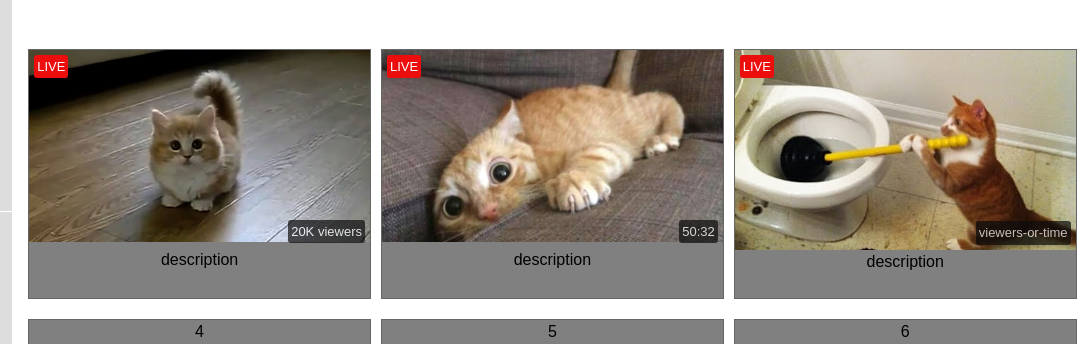
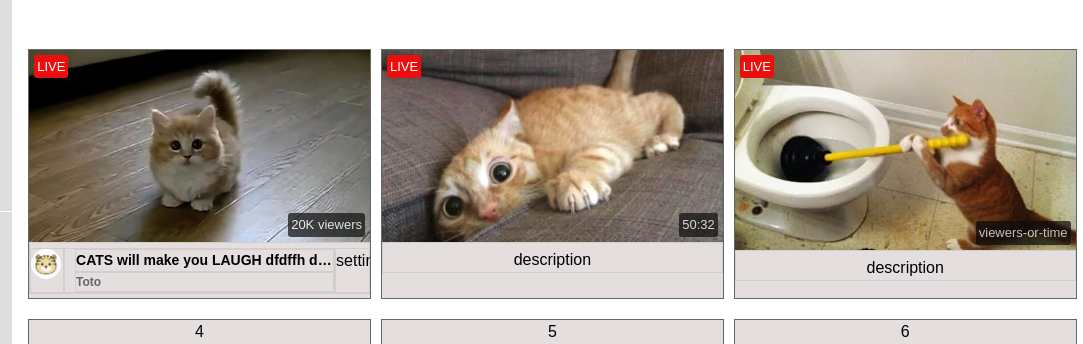
Before and after one commit to vasylpopovych/layout-of-streaming-service, a plain HTML site: page index.html in a window 1280 px wide. Shown: the part 456-800 px from the top of the page, 197-1280 px from the left. Drawn offline with Linux system fonts and the light colour scheme.

Commit message:
configure long nickname in description video-container in styles.scss

```diff
--- a/index.html
+++ b/index.html
@@ -141,8 +141,13 @@
             <div class="viewers-or-time">20K viewers</div>
             <div class="cover"><i class="fas fa-paw"></i></div>
           </div>
-          <div class="description">
-            description
+          <div class="description f-row">
+            <div class="avatar"><img src="/img/2.jpg" alt=""></div>
+            <div class="title-and-nickname-container">
+              <div class="title">CATS will make you LAUGH dfdffh  dhdh   dhfhhdf d </div>
+              <div class="nickname">Toto</div>
+            </div>
+            <div class="settings">settings</div>
           </div>
         </div>
         <div class="video-container">
--- a/scss/styles.scss
+++ b/scss/styles.scss
@@ -343,9 +343,9 @@ body {
             display: flex;
             flex-direction: column;
             border: 1px solid #666;
-            background-color: gray;
+            background-color: rgb(228, 222, 222);
+            overflow: hidden;
             .preview {
-              flex: 1 1 70%;
               position: relative;
               img {
                 width: 100%;
@@ -387,7 +387,7 @@ body {
                   display: block;
                 }
               }
-              .cover{
+              .cover {
                 display: none;
                 background-color: #666;
                 opacity: 0.6;
@@ -410,7 +410,56 @@ body {
               }
             }
             .description {
-              flex: 1 1 10%;
+              flex: 0 0 auto;
+              border: 1px solid rgb(211, 206, 206);
+              padding-top: 5px;
+              .avatar {
+                flex: 0 0 10%;
+                border: 1px solid rgb(211, 206, 206);
+                img {
+                  border: 2px solid white;
+                  border-radius: 50%;
+                  height: 30px;
+                  width: 30px;
+                  text-align: center;
+                }
+              }
+              .title-and-nickname-container {
+                border: 1px solid rgb(211, 206, 206);
+                flex: 0 0 80%;
+                text-align: left;
+                padding-left: 10px;
+                overflow-x: hidden;
+                text-overflow: ellipsis;
+                .title {
+                  border: 1px solid rgb(211, 206, 206);
+                  text-align: left;
+                  font-weight: bold;
+                  overflow-x: hidden;
+                  text-overflow: ellipsis;
+                  font-size: 14px;
+                  white-space: nowrap;
+
+                  &:hover {
+                    color: rgb(85, 95, 226);
+                  }
+                }
+                .nickname {
+                  border: 1px solid rgb(211, 206, 206);
+                  text-align: left;
+                  font-weight: bold;
+                  font-size: 12px;
+                  color: #666;
+                  &:hover {
+                    //спрацьовує при наведенні на блок а не на текст
+                    color: rgb(85, 95, 226);
+                  }
+                }
+              }
+              .settings {
+                flex: 0 0 10%;
+                border: 1px solid rgb(211, 206, 206);
+              }
             }
           }
         }
```
Also changed, not shown: css/styles.css.
